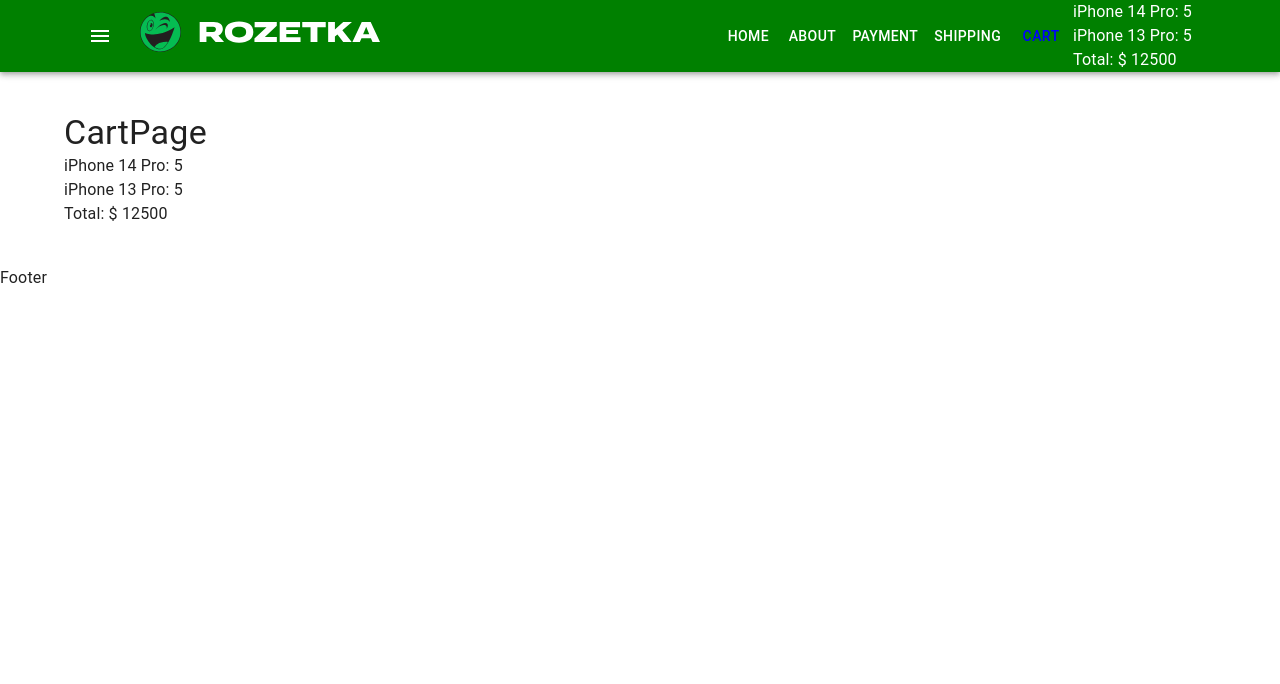
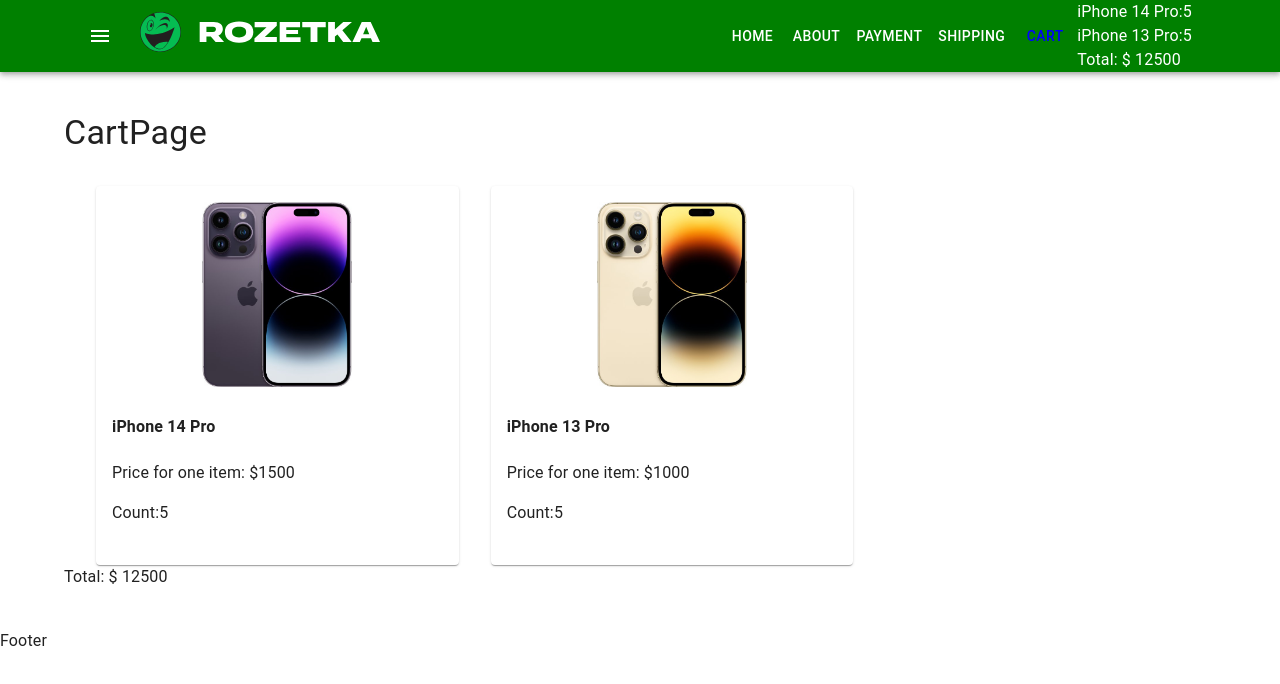
Before and after one commit to NataliyaPodov/29-11-react, a React (Create React App) app: page /cart in a window 1280 px wide. Shown: the top 684 px of the page. Built offline with nearby package versions, Linux system fonts and the light colour scheme; the HTML template or start-up script is replaced by a standard one.

Commit message:
add CardProductListItem and CartProductListItemExtended

```diff
--- a/src/components/CartProductList/CartProductList.tsx
+++ b/src/components/CartProductList/CartProductList.tsx
@@ -1,4 +1,5 @@
 import productsArray, { getProductsObject, Product } from 'utils/productsArray'
+import CartProductListItem from './CartProductListItem'
 
 type Props = {
     productsInCart: {
@@ -7,20 +8,23 @@
     productsObject?: {
         [id: number]: Product
     }
+    CartItem?: any
 }
 const CartProductList = ({
     productsInCart,
     productsObject = getProductsObject(productsArray),
+    CartItem = CartProductListItem,
 }: Props) => {
     return (
-        <div>
+        <>
             {Object.keys(productsInCart).map((productId) => (
-                <div key={productId}>
-                    {productsObject[parseInt(productId)].title}:{' '}
-                    {productsInCart[parseInt(productId)]}
-                </div>
+                <CartItem
+                    key={productId}
+                    product={productsObject[parseInt(productId)]}
+                    productCount={productsInCart[parseInt(productId)]}
+                />
             ))}
-        </div>
+        </>
     )
 }
 export default CartProductList
--- /dev/null
+++ b/src/components/CartProductList/CartProductListItem.tsx
@@ -0,0 +1,14 @@
+import { Product } from 'utils/productsArray'
+
+type Props = {
+    product: Product
+    productCount: number
+}
+const CartProductListItem = ({ product, productCount }: Props) => {
+    return (
+        <div>
+            {product.title}:{productCount}
+        </div>
+    )
+}
+export default CartProductListItem
--- /dev/null
+++ b/src/components/CartProductList/CartProductListItemExtended.tsx
@@ -0,0 +1,24 @@
+import { Card, CardContent, Grid } from '@mui/material'
+import { Product } from 'utils/productsArray'
+
+type Props = {
+    product: Product
+    productCount: number
+}
+const CartProductListItemExtended = ({ product, productCount }: Props) => {
+    return (
+        <Grid item xs={12} sm={4}>
+            <Card>
+                <CardContent>
+                    <div className="product-image">
+                        <img src={product.image} alt="" />
+                    </div>
+                    <h4>{product.title}</h4>
+                    <p>Price for one item: ${product.price}</p>
+                    <p>Count:{productCount}</p>
+                </CardContent>
+            </Card>
+        </Grid>
+    )
+}
+export default CartProductListItemExtended
--- a/src/pages/Cart/CartPage.tsx
+++ b/src/pages/Cart/CartPage.tsx
@@ -1,5 +1,6 @@
-import { Typography } from '@mui/material'
+import { Grid, Typography } from '@mui/material'
 import CartProductList from 'components/CartProductList/CartProductList'
+import CartProductListItemExtended from 'components/CartProductList/CartProductListItemExtended'
 import CartTotal from 'components/CartTotal/CartTotal'
 
 type Props = {
@@ -13,10 +14,19 @@
             <Typography variant="h4" component={'h1'}>
                 CartPage
             </Typography>
-            <div>
-                <CartProductList productsInCart={productsInCart} />
-                <CartTotal productsInCart={productsInCart} />
-            </div>
+            <Grid
+                container
+                spacing={4}
+                sx={{
+                    margin: 0,
+                }}
+            >
+                <CartProductList
+                    productsInCart={productsInCart}
+                    CartItem={CartProductListItemExtended}
+                />
+            </Grid>
+            <CartTotal productsInCart={productsInCart} />
         </>
     )
 }
```
